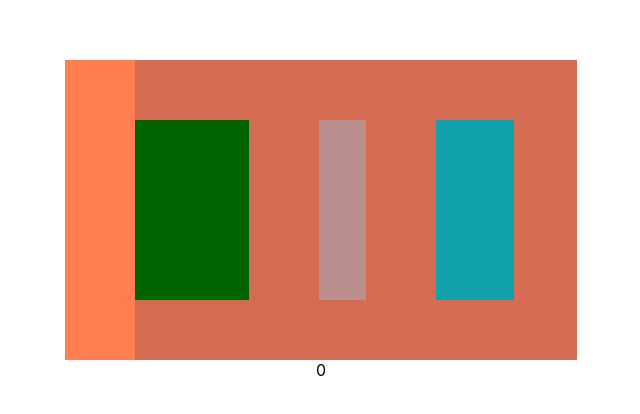
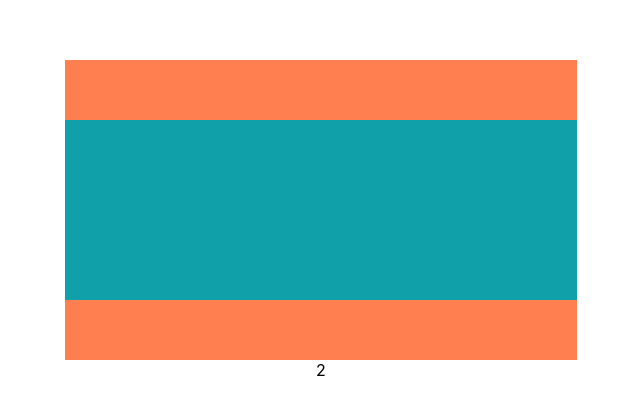
Before and after one commit to EmilioAsteben/React-swiper-demo, a React (Create React App) app: page / in a window 1280 px wide. Shown: the part 180-594 px from the top of the page, without its empty margins (319-959 px from the left). Built offline with nearby package versions, Linux system fonts and the light colour scheme.

Commit message:
centered slides update

```diff
--- a/src/App.js
+++ b/src/App.js
@@ -7,8 +7,8 @@ import {useRef, useEffect, useState} from 'react';
 function App() {
 
 
-  let startSlide = 0;
-  let offset = 70;
+  let startSlide = 2;
+  let offset = 0;
   let centeredSlides = false;
   let threshHold = 80;
   let spaceBetween = '50px'
@@ -193,12 +193,14 @@ setTranslate(e.clientX - startPos  )
 
   return (
     <div
+
     onPointerMove ={moveListener ? (e) => {handleMove(e)} : undefined}
     onPointerUp= {moveListener? (e) => {handleEnd(e)} : undefined}
     onPointerLeave = {moveListener? (e) => {handleEnd(e)} : undefined}
     className="App">
 
       <div
+      onPointerDown ={(e) => {handleStart(e);}}
       ref={containerRef}
       className="swiper_container">
 
@@ -216,9 +218,9 @@ setTranslate(e.clientX - startPos  )
         }}
         // onPointerUp= {moveListener? () => handleEnd() : undefined}
 
-        onPointerMove ={moveListener ? (e) => {handleMove(e)} : undefined}
+        // onPointerMove ={moveListener ? (e) => {handleMove(e)} : undefined}
 
-        onPointerDown ={(e) => {handleStart(e);}}
+        // onPointerDown ={(e) => {handleStart(e);}}
 
         onPointerLeave = {() => {handleOut()}}
 
--- a/src/index.css
+++ b/src/index.css
@@ -29,7 +29,7 @@ body {
   position: relative;
 display: flex;
 align-items: center;
-justify-content: center;
+justify-content: space-between;
   width: 100%;
   height: 300px;
   background-color:rgba(156, 84, 84, 0.438);
@@ -38,31 +38,35 @@ justify-content: center;
 }
 
 .item_one{
-  width:190px;
+  width:100%;
+  flex-shrink: 0;
   height: 180px;
   background-color: darkgreen;
-  margin-right: 70px;
+
 
 }
 
 .item_two{
-  width:80px;
+  width:100%;
+  flex-shrink: 0;
   height: 180px;
   background-color: rosybrown;
-  margin-right: 70px;
+
 
 }
 
 .item_three{
-  width:130px;
+  width:100%;
+  flex-shrink: 0;
   height: 180px;
   background-color: rgb(15, 160, 170);
-  margin-right: 70px;
+
 
 }
 
 .item_four{
-  width:105px;
+  width:100%;
+  flex-shrink: 0;
   height: 180px;
   background-color: rgb(233, 47, 14);
 
```
